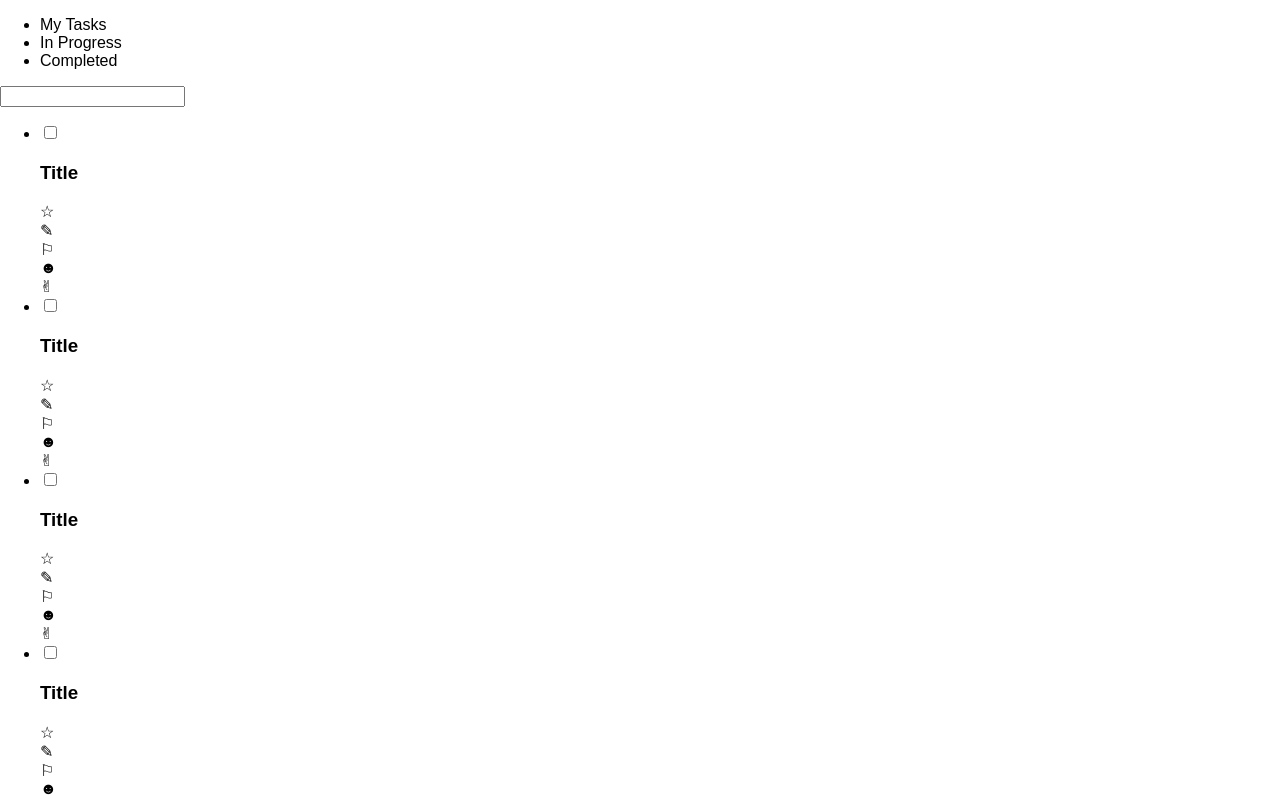
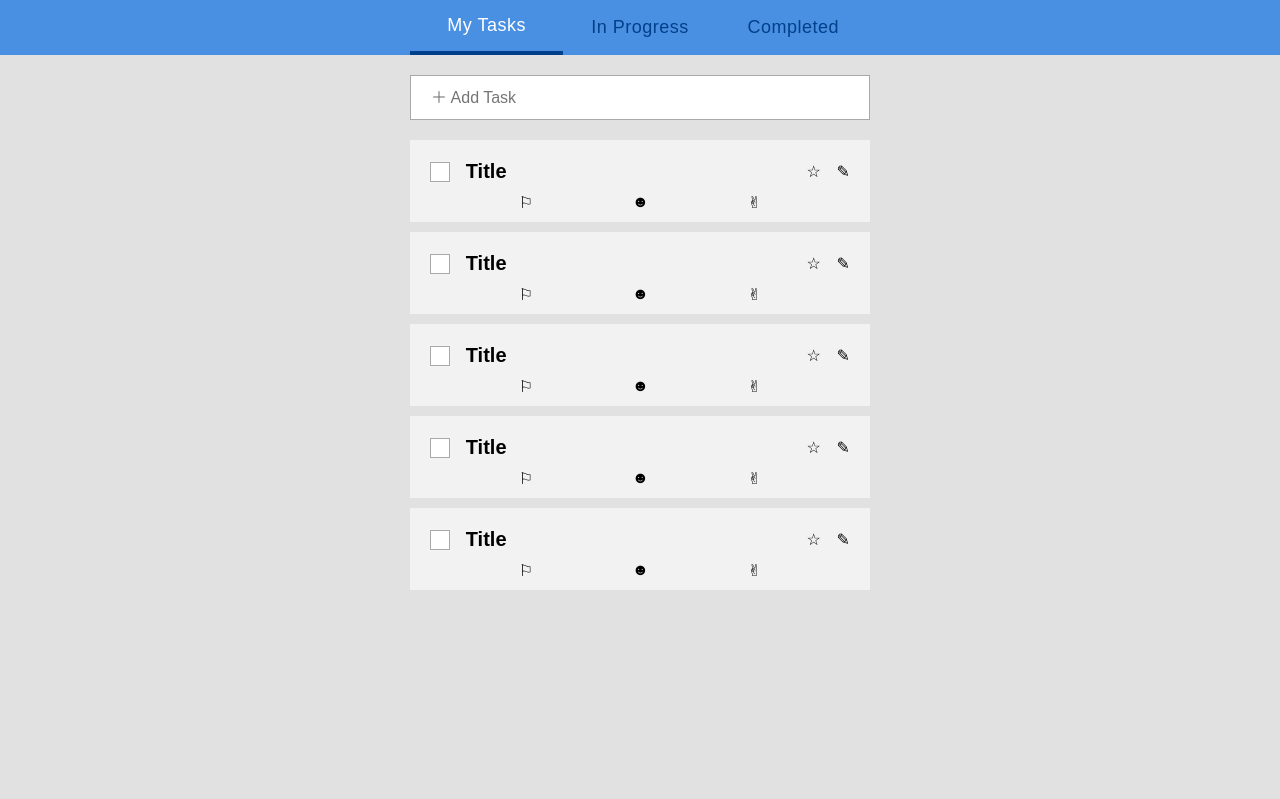
Before and after one commit to chrysophyta/todo-list, a React (Create React App) app: page / in a window 1280 px wide. Shown: the top 799 px of the page. Built offline with nearby package versions, Linux system fonts and the light colour scheme.

Commit message:
add basic styling

```diff
--- a/src/components/AddTask.js
+++ b/src/components/AddTask.js
@@ -3,7 +3,7 @@ import React from 'react';
 export default function() {
   return (
     <form className="add-task">
-      <input />
+      <input placeholder="＋ Add Task" />
     </form>
   );
 }
--- a/src/components/ListItem.js
+++ b/src/components/ListItem.js
@@ -4,11 +4,13 @@ class ListItem extends Component {
   render() {
     return (
       <li className="list-item">
-        <input type="checkbox" />
-        <h3 className="item-title">Title</h3>
-        <div>☆</div>
-        <div>✎</div>
-        <div>
+        <div className="list-labels">
+          <input type="checkbox" />
+          <h3 className="item-title">Title</h3>
+          <div>☆</div>
+          <div>✎</div>
+        </div>
+        <div className="content-icons">
           <div>⚐</div>
           <div>☻</div>
           <div>✌︎</div>
--- a/src/components/Nav.js
+++ b/src/components/Nav.js
@@ -4,7 +4,7 @@ export default function() {
   return (
     <nav>
       <ul>
-        <li>My Tasks</li>
+        <li className="active">My Tasks</li>
         <li>In Progress</li>
         <li>Completed</li>
       </ul>
--- a/src/index.css
+++ b/src/index.css
@@ -1,5 +1,104 @@
-body {
+@import url('https://fonts.googleapis.com/css?family=Roboto:300,400');
+* {
   margin: 0;
   padding: 0;
   font-family: sans-serif;
+  box-sizing: border-box;
 }
+select,
+input {
+  -webkit-appearance: none;
+  -moz-appearance: none;
+  appearance: none;
+  border: 1px solid darkgrey;
+  background: white;
+}
+
+body {
+  font-family: 'Roboto', sans-serif;
+}
+
+.app {
+  margin: auto;
+  background: #e1e1e1;
+  height: 100vh;
+}
+
+ul > li {
+  list-style-type: none;
+}
+
+nav {
+  background: #4a90e2;
+  color: #00408b;
+  font-size: 18px;
+  height: 55px;
+}
+nav ul {
+  display: flex;
+  height: 100%;
+  width: 460px;
+  margin: auto;
+  justify-content: space-around;
+  align-items: center;
+}
+
+nav ul li {
+  height: 100%;
+  width: calc(100% / 3);
+  display: flex;
+  align-items: center;
+  justify-content: center;
+  letter-spacing: 0.5px;
+  font-weight: 300;
+}
+nav ul li.active {
+  color: white;
+  border-bottom: #00408b 4px solid;
+  font-weight: 400;
+}
+
+.add-task {
+  display: flex;
+  margin: 20px;
+}
+.add-task input {
+  height: 45px;
+  width: 460px;
+  margin: auto;
+  padding-left: 20px;
+  font-size: 16px;
+  color: lightgray;
+}
+
+.list {
+  width: 460px;
+  display: flex;
+  margin: auto;
+  flex-direction: column;
+}
+.list-item {
+  display: flex;
+  flex-direction: column;
+  background: #f2f2f2;
+  margin-bottom: 10px;
+  padding: 10px;
+}
+.list-labels {
+  display: flex;
+  margin: 10px;
+  justify-content: space-between;
+  align-items: center;
+}
+.item-title {
+  flex-basis: 325px;
+  font-size: 20px;
+}
+.list-labels input[type='checkbox'] {
+  height: 20px;
+  width: 20px;
+}
+.content-icons {
+  display: flex;
+  justify-content: space-evenly;
+}
```
